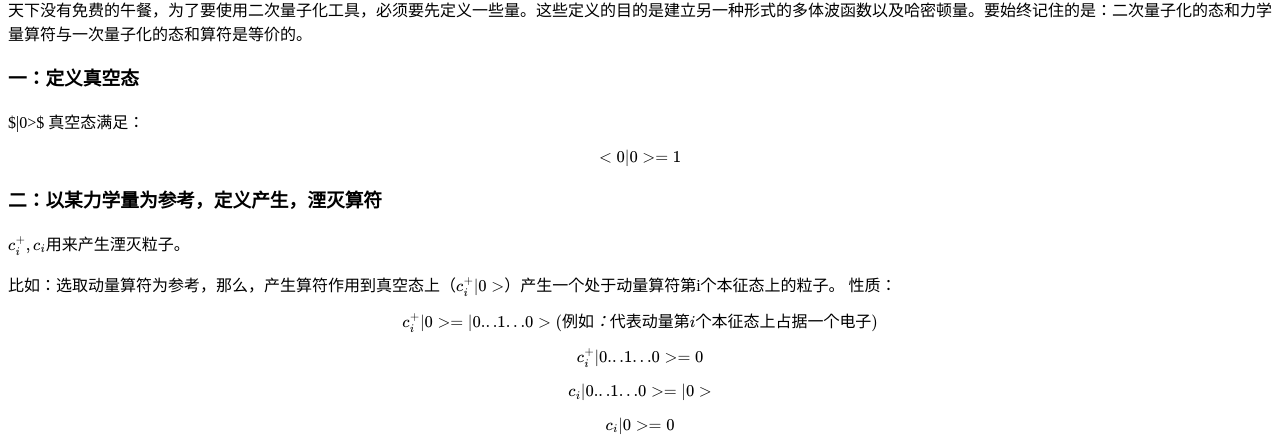
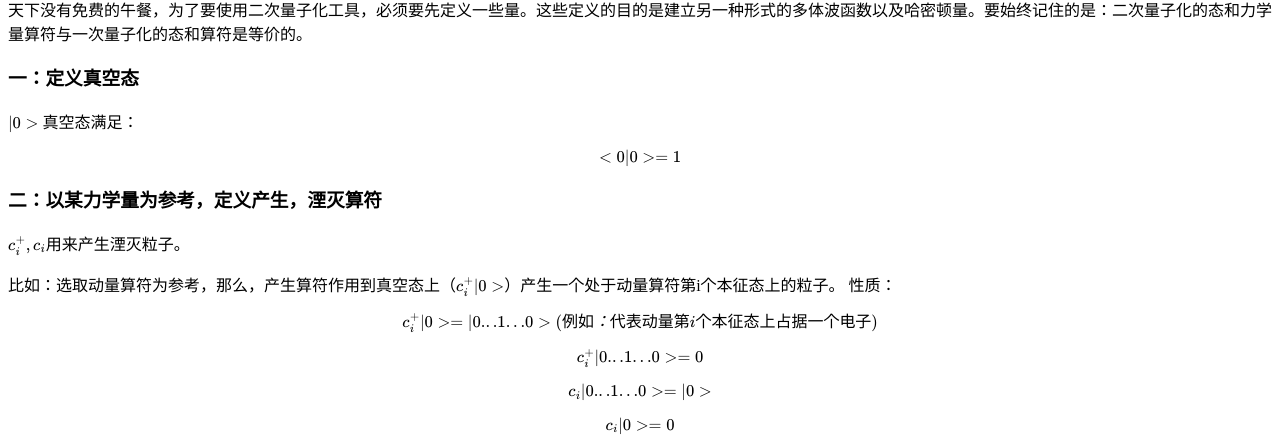
Before and after one commit to timqian/used_to_be_timqian.github.io, a Jekyll site: the page built from _posts/2014-12-2-解决多体问题的二次量子化方法.md, in a window 1280 px wide and 900 px high. Shown: the part 345-791 px from the top of the window. Built offline with Jekyll 4.4.1, drawn with Linux system fonts in a browser that asks for light colours; formulas are drawn with MathJax 3.

Commit message:
Published with https://stackedit.io/

```diff
--- a/_posts/2014-12-2-解决多体问题的二次量子化方法.md
+++ b/_posts/2014-12-2-解决多体问题的二次量子化方法.md
@@ -22,7 +22,7 @@ tags:
 天下没有免费的午餐，为了要使用二次量子化工具，必须要先定义一些量。这些定义的目的是建立另一种形式的多体波函数以及哈密顿量。要始终记住的是：二次量子化的态和力学量算符与一次量子化的态和算符是等价的。
 
 ### 一：定义真空态
- $|0>$  真空态满足：
+ $$|0>$$  真空态满足：
  \begin{equation}
  <0|0> = 1
  \end{equation}
```
